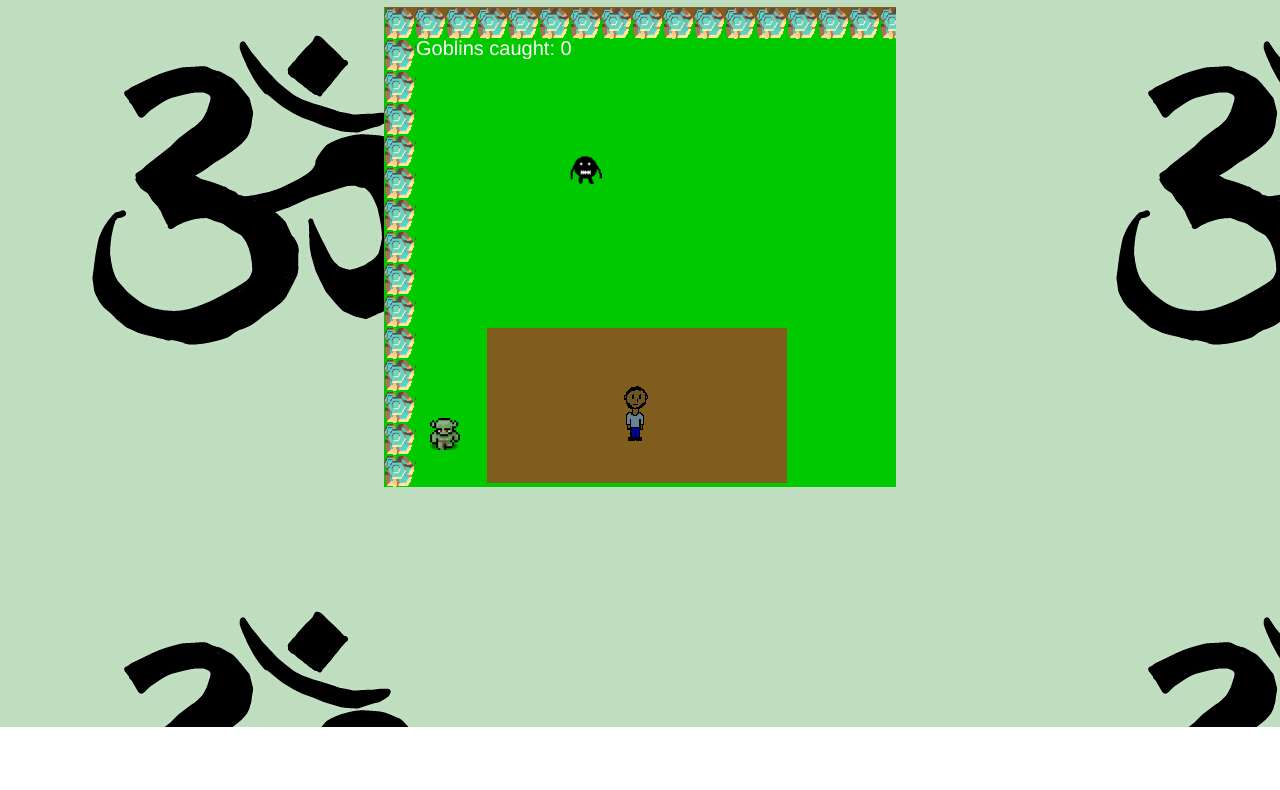
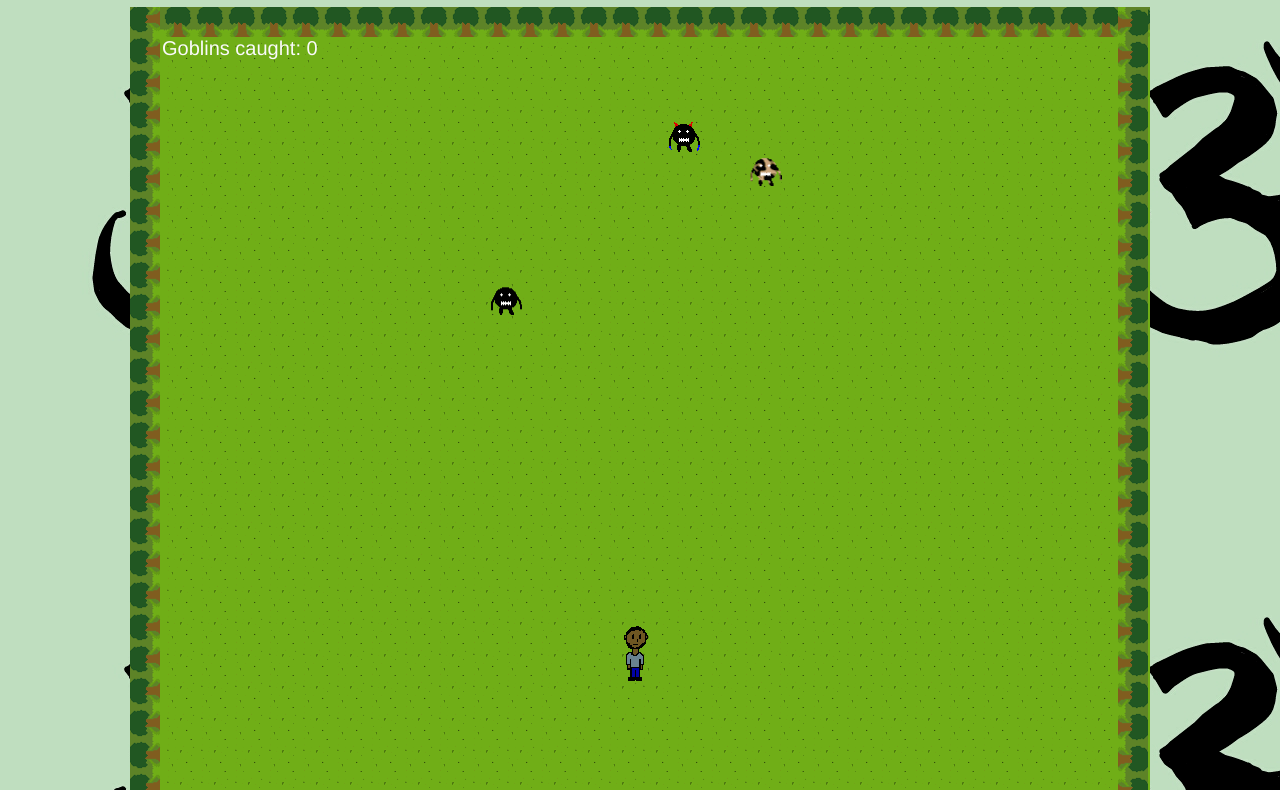
Before and after one commit to neilxcode/ironType-Game, a plain HTML site: page index.html in a window 1280 px wide. Shown: the part 73-863 px from the top of the page. Before the commit the page ends 800 px from the top, so only its background shows below. Drawn offline with Linux system fonts and the light colour scheme.

Commit message:
Add files via upload

```diff
--- a/game.js
+++ b/game.js
@@ -1,8 +1,10 @@
 // Create the canvas
 var canvas = document.createElement("canvas");
 var ctx = canvas.getContext("2d");
-canvas.width = 512;
-canvas.height = 480;
+canvas.width = 1020;
+canvas.height = 960;
+var canvasX = canvas.width;
+var canvasY = canvas.height;
 document.body.appendChild(canvas);
 
 
@@ -12,9 +14,39 @@ var bgImage = new Image();
 bgImage.onload = function () {
 	bgReady = true;
 };
-bgImage.src = "img/background1.png";
-var bgWidth = bgImage.width;
-var bgHeight = bgImage.height;
+bgImage.src = "img/Map.png";
+var bgX = bgImage.width;
+var bgY = bgImage.height;
+
+//ENTIRE BORDER
+
+var leftBorderReady = false;
+var leftBorderImage = new Image();
+leftBorderImage.onload = function () {
+	leftBorderReady = true;
+}
+leftBorderImage.src = "img/leftTrees1020.png";
+
+var rightBorderReady = false;
+var rightBorderImage = new Image();
+rightBorderImage.onload = function () {
+	rightBorderReady = true;
+}
+rightBorderImage.src = "img/rightTrees1020.png";
+
+var upBorderReady = false;
+var upBorderImage = new Image();
+upBorderImage.onload = function () {
+	upBorderReady = true;
+}
+upBorderImage.src = "img/topTrees1020.png";
+
+var downBorderReady = false;
+var downBorderImage = new Image();
+downBorderImage.onload = function () {
+	downBorderReady = true;
+}
+downBorderImage.src = "img/bottomTrees1020.png";
 
 // Hero image
 var heroReady = false;
@@ -40,6 +72,20 @@ monsterrImage.onload = function () {
 };
 monsterrImage.src = "img/monsterr.png";
 
+var monsterr2Ready = false;
+var monsterr2Image = new Image();
+monsterr2Image.onload = function () {
+	monsterr2Ready = true;
+};
+monsterr2Image.src = "img/monsterr2.png";
+
+var monsterr3Ready = false;
+var monsterr3Image = new Image();
+monsterr3Image.onload = function () {
+	monsterr3Ready = true;
+};
+monsterr3Image.src = "img/monsterr3.png";
+
 // Sword image
 var swordReady = false;
 var swordImage = new Image();
@@ -56,43 +102,30 @@ rockImage.onload = function () {
 }
 rockImage.src = "img/rock_tall2.png";
 
-//TOP BORDER
-var topBorderReady = false;
-var topBorderImage = new Image();
-topBorderImage.onload = function () {
-	topBorderReady = true;
-}
-topBorderImage.src = "img/topBorder.png";
+var theBadGuys = [];
+var spawnX, spawnY;
 
-//SIDE BORDER
-var sideBorderReady = false;
-var sideBorderImage = new Image();
-sideBorderImage.onload = function () {
-	sideBorderReady = true;
-}
-sideBorderImage.src = "img/sideBorder.png";
+// var TO_RADIANS = Math.PI/180;
+// function drawRotatedImage(image, x, y, angle)
+// {
+//     // save the current co-ordinate system
+//     // before we screw with it
+//     context.save();
 
-var TO_RADIANS = Math.PI/180;
-function drawRotatedImage(image, x, y, angle)
-{
-    // save the current co-ordinate system
-    // before we screw with it
-    context.save();
+//     // move to the middle of where we want to draw our image
+//     context.translate(x, y);
 
-    // move to the middle of where we want to draw our image
-    context.translate(x, y);
+//     // rotate around that point, converting our
+//     // angle from degrees to radians
+//     context.rotate(angle * TO_RADIANS);
 
-    // rotate around that point, converting our
-    // angle from degrees to radians
-    context.rotate(angle * TO_RADIANS);
+//     // draw it up and to the left by half the width
+//     // and height of the image
+//     context.drawImage(image, -(image.width/2), -(image.height/2));
 
-    // draw it up and to the left by half the width
-    // and height of the image
-    context.drawImage(image, -(image.width/2), -(image.height/2));
-
-    // and restore the co-ords to how they were when we began
-    context.restore();
-}
+//     // and restore the co-ords to how they were when we began
+//     context.restore();
+// }
 
 
 // Game objects
@@ -105,19 +138,28 @@ var sword = {
 var monster = {
 	speed: 256
 };
-
-var monstersCaught = 0;
-
 var monsterr = {
 	speed: 256
 };
+var monsterr2 = {
+	speed: 256
+};
+var monsterr3 = {
+	speed: 256
+};
+var monstersCaught = 0;
 
-var borderX = 0;
-var borderY = 0;
+var leftBorder = {};
 
-var rockTopBorder = {};
+var rightBorder = {};
 
-var sideBorder = {};
+var upBorder = {};
+
+var downBorder = {};
+
+// Handle keyboard controls
+var keysDown = {};
+
 
 // var monsterX = monster.x;
 // var monsterY = monster.y;
@@ -178,12 +220,6 @@ var sideBorder = {};
 // 		}
 // 	}
 
-
-
-
-// Handle keyboard controls
-var keysDown = {};
-
 addEventListener("keydown", function (e) {
 	keysDown[e.keyCode] = true;
 }, false);
@@ -192,10 +228,50 @@ addEventListener("keyup", function (e) {
 	delete keysDown[e.keyCode];
 }, false);
 
+//TEST
+// function pushBadGuy() {
+// 	if (Math.random() < 0.5) {
+// 		spawnX = Math.random() < 0.5 ? -20 : 820;
+// 		spawnY = Math.random() * 600;
+// 	} else {
+// 		spawnX = Math.random() * 800;
+// 		spawnY = Math.random() < 0.5 ? -20 : 620;
+// 	}
+// 	theBadGuys.push( {
+// 		x: spawnX, y: spawnY, w: 10, h: 10, speed: Math.ceil(Math.random()* 3 )
+// 	});
+// }
+
+// function badGuysMove(){
+// 	theBadGuys.forEach( function(i, j){
+// 		if (i.x > monster.x) {i.x -= i.speed;}
+// 		if (i.x < monsterr.x) {i.x += i.speed;}
+// 		if (i.y > monsterr2.y) {i.y -= i.speed;}
+// 		if (i.y < monsterr3.y) {i.y += i.speed;}
+// 	});
+// }
+
+// function badGuysDraw(){
+// 	theBadGuys.forEach( function(i, j) {
+// 		c.beginPath();
+// 		c.fillStyle="blue";
+// 		c.strokeStyle="red";
+// 		c.rect(i.x, i.y, i.w, i.h);
+// 		c.lineWidth=1;
+// 		c.stroke();
+// 		c.fill();
+// 	});
+// }
+
+
+	//TEST
+
 // Reset the game when the player catches a monster
 var reset = function () {
+
 	hero.x = (canvas.width / 2) - 32;
 	hero.y = (canvas.height / 2 + 32) + 100;
+
 
 	// Throw the monster somewhere on the screen randomly
 	monster.x = 32 + (Math.random() * (canvas.width - 64));
@@ -205,26 +281,19 @@ var reset = function () {
 	monsterr.x = 32 + (Math.random() * (canvas.width - 64));
 	monsterr.y = 32 + (Math.random() * (canvas.height - 64));
 
+	// Throw the monsterr somewhere on the screen randomly
+	monsterr2.x = 32 + (Math.random() * (canvas.width - 64));
+	monsterr2.y = 32 + (Math.random() * (canvas.height - 64));
+
+	// Throw the monsterr somewhere on the screen randomly
+	monsterr3.x = 32 + (Math.random() * (canvas.width - 64));
+	monsterr3.y = 32 + (Math.random() * (canvas.height - 64));
+
 	// POSITION ROCK BARRIER
-	rockTopBorder.x = 0;
-	rockTopBorder.y = 0;
-
-	// SIDE BORDER
-	sideBorder.x = 0;
-	sideBorder.y = 32;
-
-
 };
 
 // Update game objects
 var update = function (modifier) {
-
-	// if(keysDown) {
-	// 	monsterMovement(modifier);
-	// 	monster
-	// }
-
-
 
 	if (38 in keysDown) { // Player holding up
 		hero.y -= hero.speed * modifier;
@@ -268,6 +337,20 @@ var update = function (modifier) {
 
 	}
 
+	// TOUCHING BORDER?
+	if ((hero.x + 32) >= (canvas.width / 2) + 478){
+		hero.x = hero.x - 32;
+	}
+	if ((hero.x + 32) <= (canvas.width / 2) - 478){
+		hero.x = hero.x + 32;
+	}
+	if ((hero.y - 32) >= canvas.height - (canvas.height + 30)){
+		hero.y = hero.y - 64;
+	}
+	if ((hero.y + 128) <= (canvas.height) - 30){
+		hero.y = hero.y + 64;
+	}
+
 
 
 	// Are they touching?
@@ -293,13 +376,15 @@ var update = function (modifier) {
 		++monstersCaught;
 		reset();
 	}
+	//left border
 
-	if(
-		hero.y <= (rockTopBorder.y + 32)
-	&&  rockTopBorder.y <= (hero.y + 32)
-	) {
-		hero.y = hero.y + 32;
-	}
+
+	// while(
+	// 	hero.y <=
+	// &&  rockTopBorder.y <= (hero.y + 32)
+	// ) {
+	// 	hero.y = hero.y + 32;
+	// }
 
 
 };
@@ -317,7 +402,6 @@ var render = function () {
 	if (swordReady) {
 		ctx.drawImage(swordImage, sword.x, sword.y);
 
-
 	}
 
 	if (monsterReady) {
@@ -329,15 +413,26 @@ var render = function () {
 		ctx.drawImage(monsterrImage, monsterr.x, monsterr.y);
 
 	}
-	if(topBorderReady) {
-		ctx.drawImage(topBorderImage, 0, 0);
+	if (monsterr2Ready) {
+		ctx.drawImage(monsterr2Image, monsterr2.x, monsterr2.y);
+
 	}
-	if(sideBorderReady) {
-		ctx.drawImage(sideBorderImage, sideBorder.x, sideBorder.y);
+	if (monsterr3Ready) {
+		ctx.drawImage(monsterr3Image, monsterr3.x, monsterr3.y);
+
 	}
-
-
-
+	if(upBorderReady) {
+		ctx.drawImage(upBorderImage, 0, 0);
+	}
+	if(downBorderReady) {
+		ctx.drawImage(downBorderImage, 0, 930);
+	}
+	if(leftBorderReady) {
+		ctx.drawImage(leftBorderImage, 0, 0);
+	}
+	if(rightBorderReady) {
+		ctx.drawImage(rightBorderImage, 988, 0);
+	}
 
 	// Score
 	ctx.fillStyle = "rgb(250, 250, 250)";
@@ -358,6 +453,10 @@ var main = function () {
 	// swordHit();
 	// update(delta / 1000);
 
+	// playerMove();
+	// playerDraw();
+
+
 	//CALL RENDER TO DRAW
 	render();
 	//RESETS CLOCK(loops for constant animation)
--- a/index.html
+++ b/index.html
@@ -2,7 +2,7 @@
 <html lang="en">
 	<head>
 		<meta charset="utf-8">
-		<title>Simple Canvas Game</title>
+		<title><h1>ironType</h1></title>
 				<style>
 h1 {
 	text-align: center;
@@ -12,7 +12,7 @@ canvas {
     padding: 0;
     margin: auto;
     display: block;
-    width: 512px;
+    width: 1020px;
 }
 body {
 	background-image: url("img/backgroundd.png")
@@ -20,7 +20,7 @@ body {
 </style>
 	</head>
 	<body>
-		<h1>BuddhaScape</h1>
+		<h1>ironTYPE</h1>
 		<script src="game.js"></script>
 	</body>
 </html>
```
Also changed, not shown: img/Map.png (added), img/bottomTrees1020.png (added), img/entireTreeBorder.png (added), img/leftTrees1020.png (added), img/mapTile.png (added), img/monsterr2.png (added), img/monsterr3.png (added), img/rightTrees1020.png (added), img/topTrees1020.png (added), img/treeMapTile.png (added).
